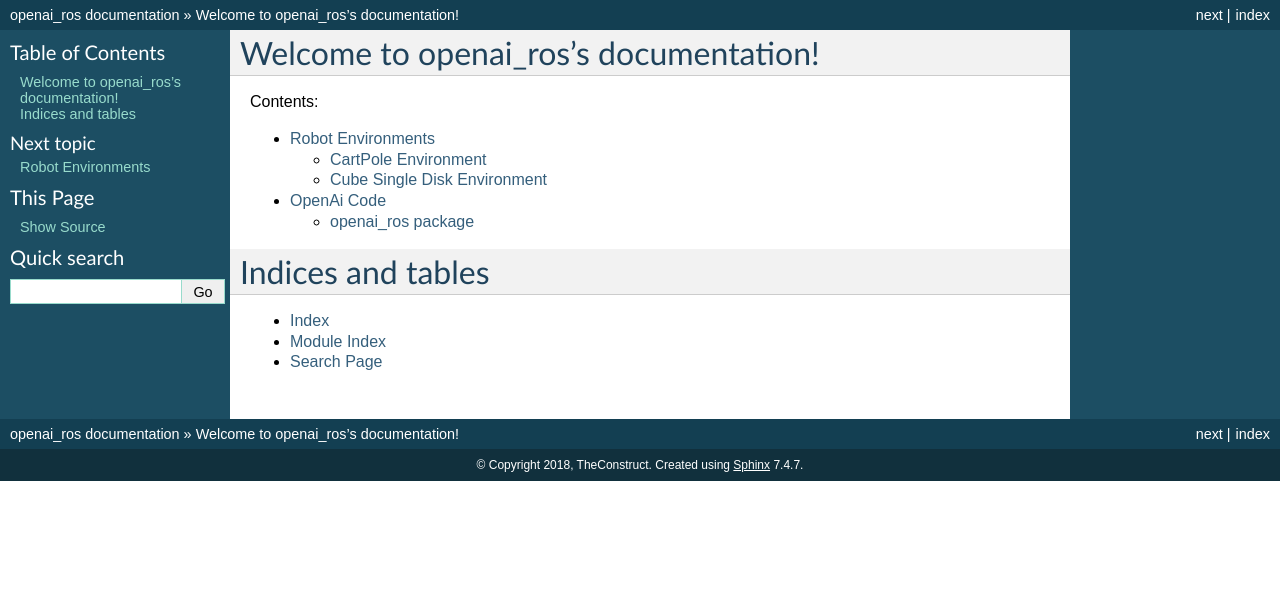
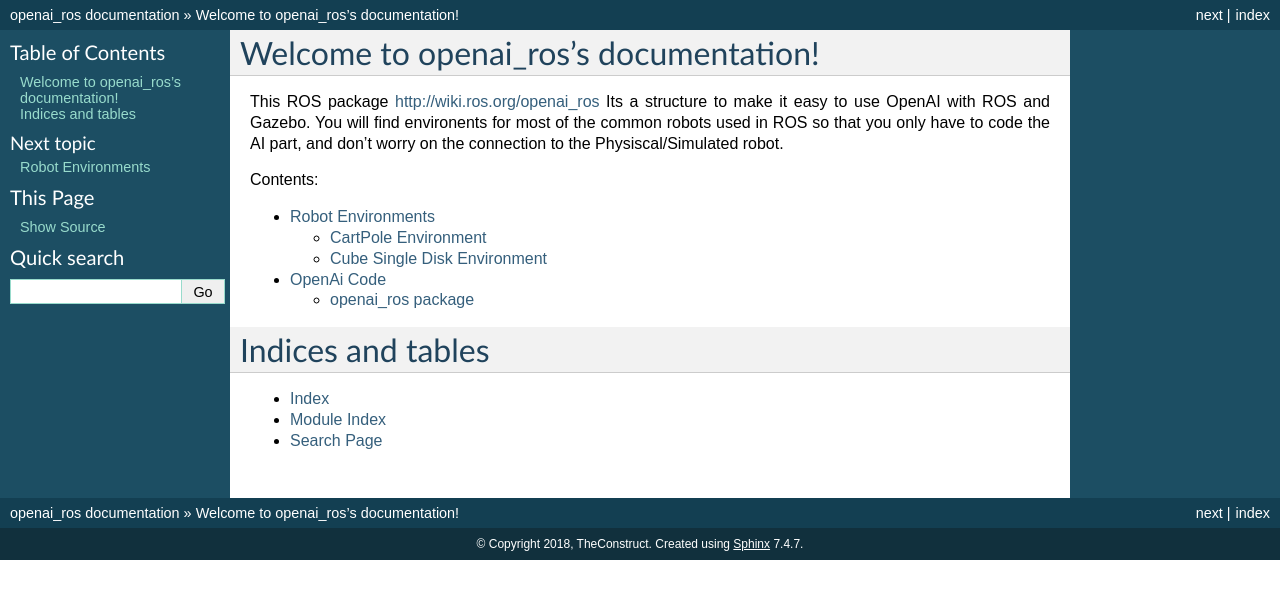
Before and after one commit to rickstaa/ros-gazebo-gym, a Sphinx documentation site: the page built from openai_ros/doc/index.rst, in a window 1280 px wide. Shown: the top 599 px of the page. Built offline with Sphinx 7.4.7, drawn with Linux system fonts in a browser that asks for light colours; the version number could not be read and is left out.

```diff
--- a/openai_ros/doc/index.rst
+++ b/openai_ros/doc/index.rst
@@ -5,6 +5,13 @@
 
 Welcome to openai_ros's documentation!
 ======================================
+
+This ROS package http://wiki.ros.org/openai_ros
+Its a structure to make it easy to use OpenAI with ROS and Gazebo.
+You will find environents for most of the common robots used in
+ROS so that you only have to code the AI part, and don't worry on the
+connection to the Physiscal/Simulated robot.
+
 
 Contents:
 
```
